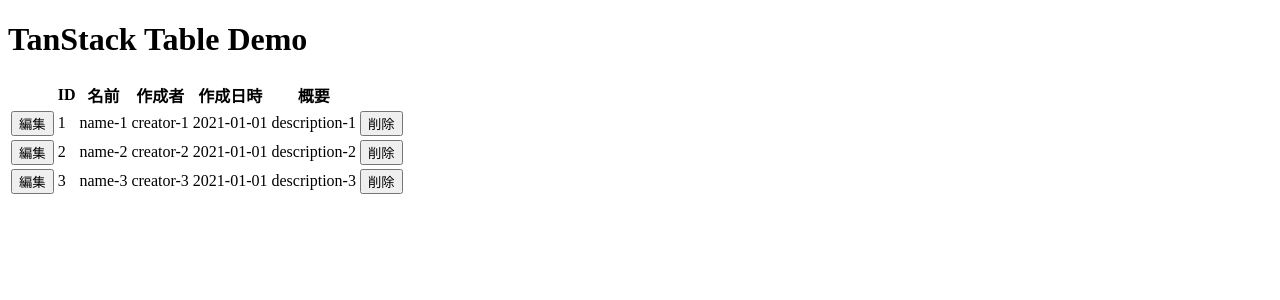
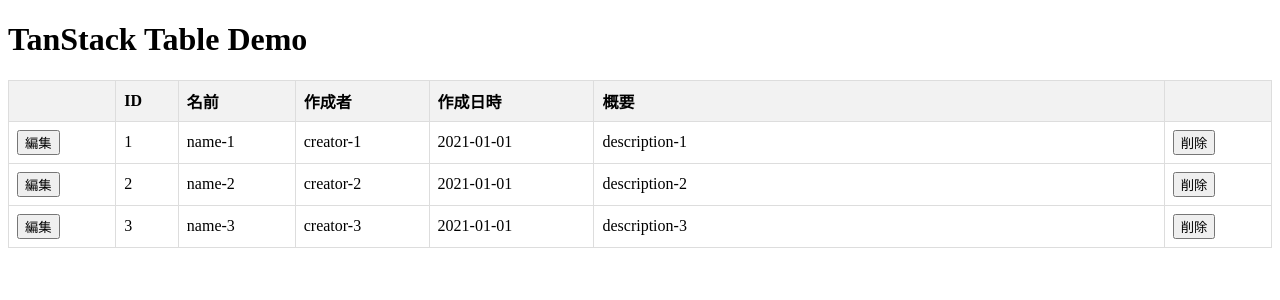
Before and after one commit to nus3/tanstack-table-demo, a React (Vite) app: page / in a window 1280 px wide. Shown: the top 300 px of the page. Built offline with nearby package versions, Linux system fonts and the light colour scheme.

Commit message:
add sort

```diff
--- /dev/null
+++ b/src/components/Table.module.css
@@ -0,0 +1,20 @@
+.table {
+  width: 100%;
+  border-collapse: collapse;
+}
+
+.th {
+  background-color: #f2f2f2;
+  text-align: left;
+  padding: 8px;
+  border: 1px solid #ddd;
+}
+
+.td {
+  padding: 8px;
+  border: 1px solid #ddd;
+}
+
+.sort-btn:hover {
+  cursor: pointer;
+}
--- a/src/components/Table.tsx
+++ b/src/components/Table.tsx
@@ -1,12 +1,15 @@
 import {
+  SortingState,
   createColumnHelper,
   flexRender,
   getCoreRowModel,
   useReactTable,
 } from "@tanstack/react-table";
-import { FC, useState } from "react";
+import { FC, useEffect, useState } from "react";
+import classes from "./Table.module.css";
+import { fetchSortedData } from "../fetchData";
 
-type Nus3Info = {
+export type Nus3Info = {
   id: string;
   name: string;
   creator: string;
@@ -54,24 +57,29 @@
     ),
   }),
   columnHelper.accessor("id", {
-    header: () => "ID",
+    header: "ID",
     cell: (info) => info.getValue(),
   }),
   columnHelper.accessor("name", {
-    header: () => "名前",
+    header: "名前",
     cell: (info) => info.getValue(),
   }),
   columnHelper.accessor("creator", {
-    header: () => "作成者",
+    header: "作成者",
     cell: (info) => info.getValue(),
   }),
   columnHelper.accessor("createdAt", {
-    header: () => "作成日時",
+    header: "作成日時",
     cell: (info) => info.getValue(),
   }),
-  columnHelper.accessor("description", {
-    header: () => "概要",
-    cell: (info) => info.getValue(),
+  columnHelper.display({
+    header: "概要",
+    id: "description",
+    cell: (info) => (
+      <span style={{ minWidth: "300px", display: "inline-block" }}>
+        {info.row.original.description}
+      </span>
+    ),
   }),
   columnHelper.display({
     id: "delete",
@@ -92,28 +100,59 @@
 };
 
 export const Table: FC<TableProps> = () => {
+  const [data, setData] = useState(() => [...defaultData]);
   // eslint-disable-next-line @typescript-eslint/no-unused-vars
-  const [data, setData] = useState(() => [...defaultData]);
+  const [sorting, setSorting] = useState<SortingState>([]);
+
+  // useEffectを使わずにonSortingChangeの中でいい感じにできそうな気もする
+  useEffect(() => {
+    const handleChangeSort = async () => {
+      const data = await fetchSortedData(sorting);
+      setData(data);
+    };
+
+    // サーバーサイド側の時は、データを取得するまではloadingの表示をしたほうが良さそう
+    handleChangeSort();
+  }, [sorting]);
 
   const table = useReactTable({
     data,
     columns,
+    state: {
+      sorting,
+    },
+    onSortingChange: setSorting,
     getCoreRowModel: getCoreRowModel(),
+    debugTable: true,
+    manualSorting: true,
   });
 
   return (
-    <table>
+    <table className={classes.table}>
       <thead>
         {table.getHeaderGroups().map((headerGroup) => (
           <tr key={headerGroup.id}>
             {headerGroup.headers.map((header) => (
-              <th key={header.id}>
-                {header.isPlaceholder
-                  ? null
-                  : flexRender(
+              <th key={header.id} className={classes.th}>
+                {header.isPlaceholder ? null : (
+                  <div
+                    className={
+                      header.column.getCanSort() ? classes.sortBtn : undefined
+                    }
+                    {...{
+                      onClick: header.column.getToggleSortingHandler(),
+                    }}
+                  >
+                    {flexRender(
                       header.column.columnDef.header,
                       header.getContext()
                     )}
+                    {{
+                      asc: " 🔼",
+                      desc: " 🔽",
+                    }[header.column.getIsSorted() as string] ?? null}
+                  </div>
+                )}
               </th>
             ))}
           </tr>
@@ -123,7 +162,7 @@
         {table.getRowModel().rows.map((row) => (
           <tr key={row.id}>
             {row.getVisibleCells().map((cell) => (
-              <td key={cell.id}>
+              <td key={cell.id} className={classes.td}>
                 {flexRender(cell.column.columnDef.cell, cell.getContext())}
               </td>
             ))}
--- /dev/null
+++ b/src/fetchData.ts
@@ -0,0 +1,58 @@
+import { SortingState } from "@tanstack/react-table";
+import { Nus3Info } from "./components/Table";
+
+export const fetchSortedData = async (sorting: SortingState) => {
+  await new Promise((r) => setTimeout(r, 500));
+
+  if (sorting.find((v) => v.desc)) {
+    return [
+      {
+        id: "3",
+        name: "name-3",
+        creator: "creator-3",
+        createdAt: "2021-01-01",
+        description: "description-3",
+      },
+      {
+        id: "2",
+        name: "name-2",
+        creator: "creator-2",
+        createdAt: "2021-01-01",
+        description: "description-2",
+      },
+      {
+        id: "1",
+        name: "name-1",
+        creator: "creator-1",
+        createdAt: "2021-01-01",
+        description: "description-1",
+      },
+    ];
+  }
+
+  const data: Nus3Info[] = [
+    {
+      id: "1",
+      name: "name-1",
+      creator: "creator-1",
+      createdAt: "2021-01-01",
+      description: "description-1",
+    },
+    {
+      id: "2",
+      name: "name-2",
+      creator: "creator-2",
+      createdAt: "2021-01-01",
+      description: "description-2",
+    },
+    {
+      id: "3",
+      name: "name-3",
+      creator: "creator-3",
+      createdAt: "2021-01-01",
+      description: "description-3",
+    },
+  ];
+
+  return data;
+};
```
